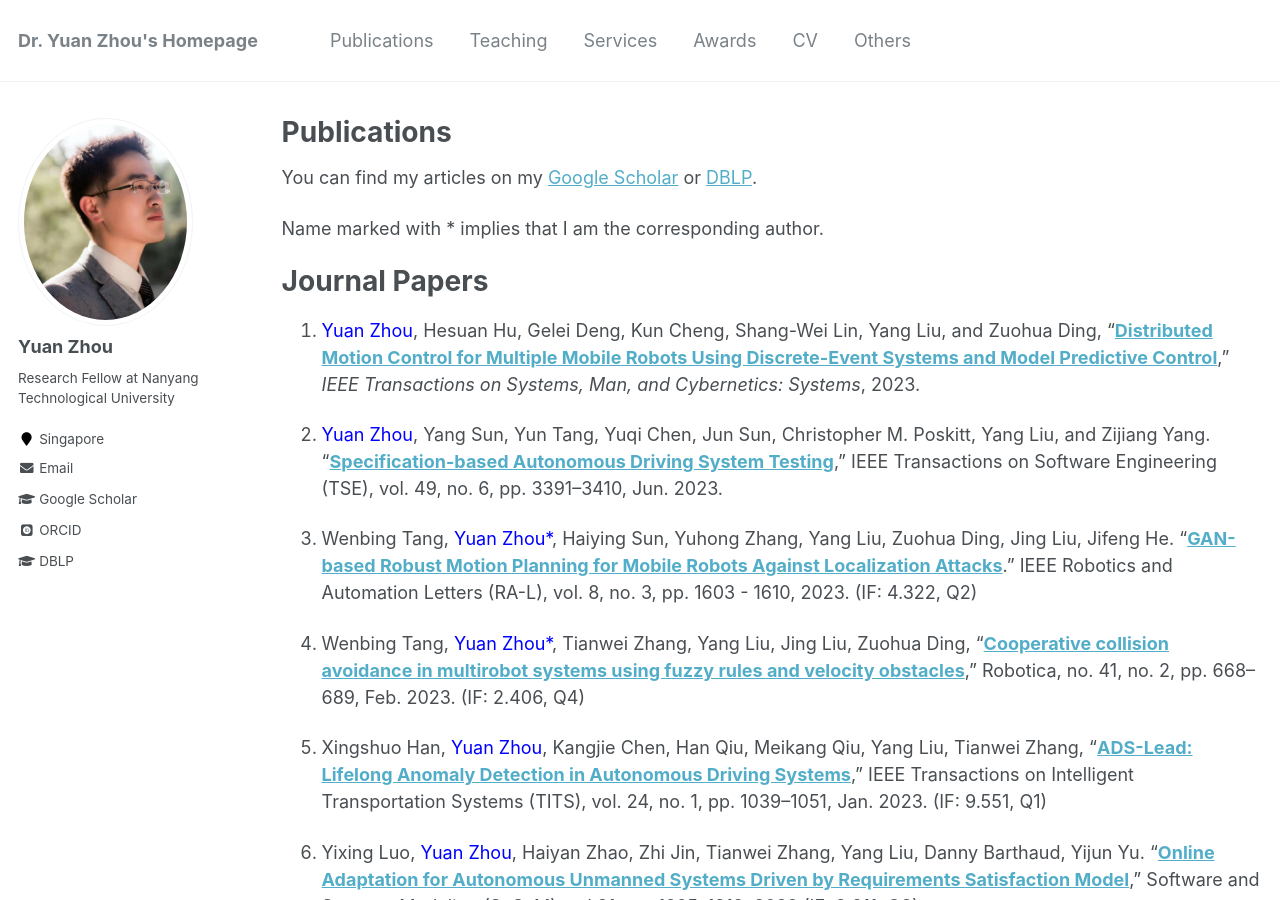
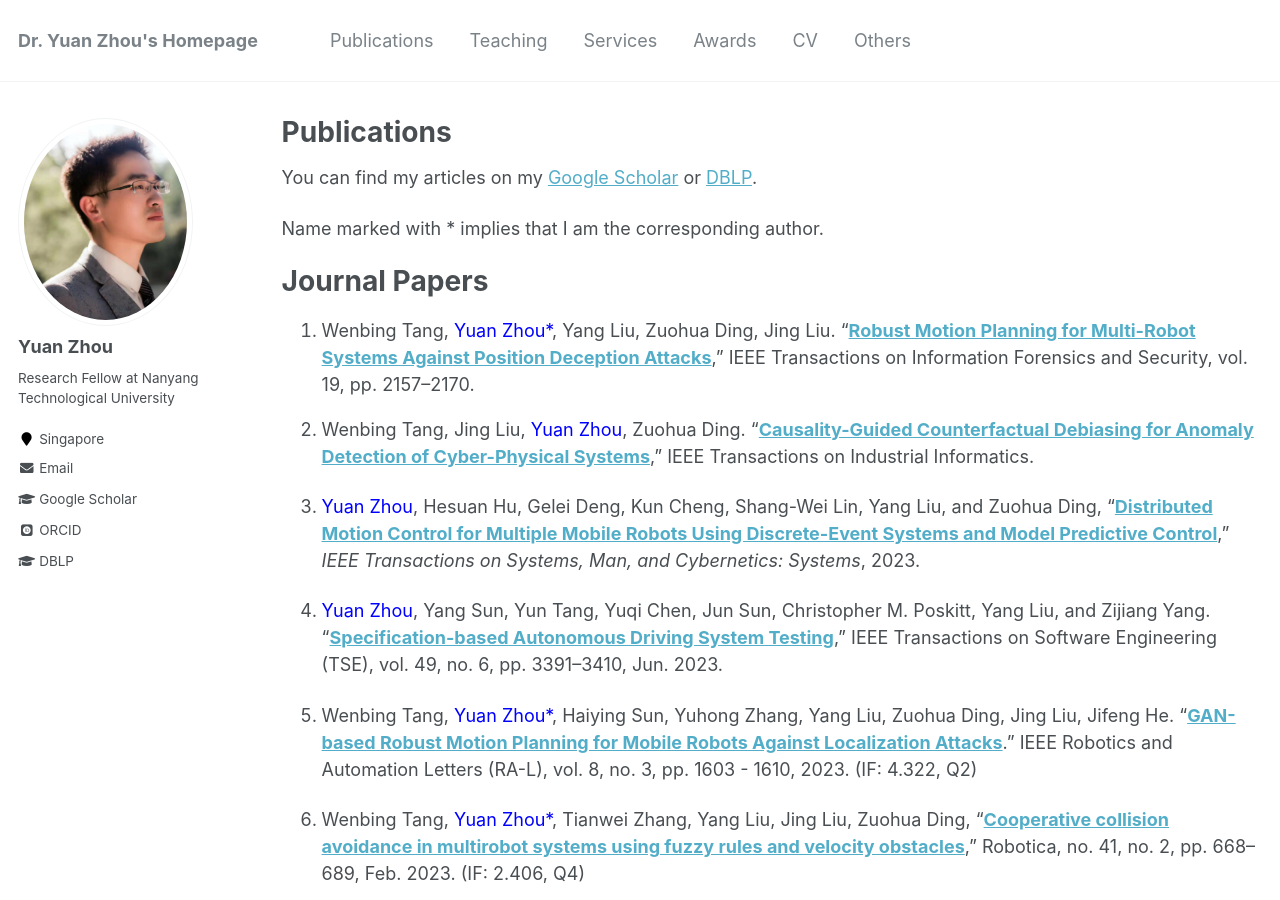
Before and after one commit to yuanzhou-yzhou/yuanzhou-yzhou.github.io, a Jekyll site: the page built from _pages/publications.md, in a window 1280 px wide and 900 px high. Built offline with Jekyll 4.4.1, drawn with Linux system fonts in a browser that asks for light colours; some web fonts are replaced; comment, search, counter and statistics services are not loaded.

Commit message:
Update publications.md

```diff
--- a/_pages/publications.md
+++ b/_pages/publications.md
@@ -17,66 +17,69 @@ Name marked with * implies that I am the corresponding author.
 
 [//]: # (*<u>Unmanned Autonomous Systems &#40;e.g., Robots and Autonomous Vehicles&#41;</u>*)
 
-1.  <span style="color:blue">Yuan Zhou</span>, Hesuan Hu, Gelei Deng, Kun Cheng, Shang-Wei Lin, Yang Liu,  and Zuohua Ding, "**[Distributed Motion Control for Multiple Mobile Robots Using Discrete-Event Systems and Model Predictive Control](https://ieeexplore.ieee.org/document/10292991)**," *IEEE Transactions on Systems, Man, and Cybernetics: Systems*, 2023.
+1. Wenbing Tang, <span style="color:blue">Yuan Zhou*</span>, Yang Liu, Zuohua Ding, Jing Liu. "**[Robust Motion Planning for Multi-Robot Systems Against Position Deception Attacks](https://ieeexplore.ieee.org/abstract/document/10373093)**," IEEE Transactions on Information Forensics and Security, vol. 19, pp. 2157--2170.
+2. Wenbing Tang, Jing Liu, <span style="color:blue">Yuan Zhou</span>, Zuohua Ding. "**[Causality-Guided Counterfactual Debiasing for Anomaly Detection of Cyber-Physical Systems](https://ieeexplore.ieee.org/abstract/document/10304362)**," IEEE Transactions on Industrial Informatics.
 
-2. <span style="color:blue">Yuan Zhou</span>, Yang Sun, Yun Tang, Yuqi Chen, Jun Sun, Christopher
+3.  <span style="color:blue">Yuan Zhou</span>, Hesuan Hu, Gelei Deng, Kun Cheng, Shang-Wei Lin, Yang Liu,  and Zuohua Ding, "**[Distributed Motion Control for Multiple Mobile Robots Using Discrete-Event Systems and Model Predictive Control](https://ieeexplore.ieee.org/document/10292991)**," *IEEE Transactions on Systems, Man, and Cybernetics: Systems*, 2023.
+
+4. <span style="color:blue">Yuan Zhou</span>, Yang Sun, Yun Tang, Yuqi Chen, Jun Sun, Christopher
 M. Poskitt, Yang Liu, and Zijiang Yang. "**[Specification-based Autonomous
 Driving System Testing](https://ieeexplore.ieee.org/abstract/document/10064002)**," IEEE Transactions on Software Engineering (TSE),
 vol. 49, no. 6, pp. 3391–3410, Jun. 2023.
 
-3. Wenbing Tang, <span style="color:blue">Yuan Zhou*</span>, Haiying Sun, Yuhong Zhang, Yang Liu,
+5. Wenbing Tang, <span style="color:blue">Yuan Zhou*</span>, Haiying Sun, Yuhong Zhang, Yang Liu,
 Zuohua Ding, Jing Liu, Jifeng He. "**[GAN-based Robust Motion Planning for
 Mobile Robots Against Localization Attacks](https://ieeexplore.ieee.org/document/10035458)**." IEEE Robotics and Automation
 Letters (RA-L), vol. 8, no. 3, pp. 1603 - 1610, 2023. (IF: 4.322, Q2)
 
-4. Wenbing Tang, <span style="color:blue">Yuan Zhou*</span>, Tianwei Zhang, Yang Liu, Jing Liu, Zuohua Ding, "**[Cooperative collision avoidance in multirobot systems using fuzzy rules
+6. Wenbing Tang, <span style="color:blue">Yuan Zhou*</span>, Tianwei Zhang, Yang Liu, Jing Liu, Zuohua Ding, "**[Cooperative collision avoidance in multirobot systems using fuzzy rules
 and velocity obstacles](https://www.cambridge.org/core/journals/robotica/article/abs/cooperative-collision-avoidance-in-multirobot-systems-using-fuzzy-rules-and-velocity-obstacles/1F047875C40CCEF628BEA12B207B0B1D)**," Robotica, no. 41, no. 2, pp. 668–689, Feb. 2023. (IF: 2.406, Q4)
 
-5. Xingshuo Han, <span style="color:blue">Yuan Zhou</span>, Kangjie Chen, Han Qiu, Meikang Qiu, Yang Liu, Tianwei Zhang, "**[ADS-Lead: Lifelong Anomaly Detection in Autonomous Driving Systems](https://ieeexplore.ieee.org/document/9690769)**,” IEEE Transactions on Intelligent Transportation Systems (TITS), vol. 24, no. 1, pp. 1039–1051, Jan. 2023. (IF: 9.551, Q1)
+7. Xingshuo Han, <span style="color:blue">Yuan Zhou</span>, Kangjie Chen, Han Qiu, Meikang Qiu, Yang Liu, Tianwei Zhang, "**[ADS-Lead: Lifelong Anomaly Detection in Autonomous Driving Systems](https://ieeexplore.ieee.org/document/9690769)**,” IEEE Transactions on Intelligent Transportation Systems (TITS), vol. 24, no. 1, pp. 1039–1051, Jan. 2023. (IF: 9.551, Q1)
 
-6. Yixing Luo, <span style="color:blue">Yuan Zhou</span>, Haiyan Zhao, Zhi Jin, Tianwei Zhang, Yang Liu,
+8. Yixing Luo, <span style="color:blue">Yuan Zhou</span>, Haiyan Zhao, Zhi Jin, Tianwei Zhang, Yang Liu,
 Danny Barthaud, Yijun Yu. "**[Online Adaptation for Autonomous Unmanned
 Systems Driven by Requirements Satisfaction Model](https://link.springer.com/article/10.1007/s10270-022-00981-7)**," Software and Systems
 Modeling (SoSyM), vol 21, pp. 1295–1319, 2022 (IF: 2.211, Q3).
-7. Zhaoxuan Wang, Yang Li, Shihao Wu,  <span style="color:blue">Yuan Zhou</span>, Libin Yang, Yuan Xu, Tianwei Zhang, Quan Pan. "**[A survey on cybersecurity attacks and defenses for unmanned aerial systems](https://www.sciencedirect.com/science/article/abs/pii/S1383762123000498)**," Journal of Systems Architecture, vol 38, Article No. 102870, May 2023.
+9. Zhaoxuan Wang, Yang Li, Shihao Wu,  <span style="color:blue">Yuan Zhou</span>, Libin Yang, Yuan Xu, Tianwei Zhang, Quan Pan. "**[A survey on cybersecurity attacks and defenses for unmanned aerial systems](https://www.sciencedirect.com/science/article/abs/pii/S1383762123000498)**," Journal of Systems Architecture, vol 38, Article No. 102870, May 2023.
 
-8. Kun Cheng, <span style="color:blue">Yuan Zhou</span>, Bihuan Chen, Rui Wang, Yuebin Bai, Yang Liu, "**[Guardauto: A Decentralized Runtime Protection System for Autonomous Driving](https://ieeexplore.ieee.org/abstract/document/9172045)**." *IEEE Transactions on Computers*, 2020. (IF: 2.663, Q2)
+10. Kun Cheng, <span style="color:blue">Yuan Zhou</span>, Bihuan Chen, Rui Wang, Yuebin Bai, Yang Liu, "**[Guardauto: A Decentralized Runtime Protection System for Autonomous Driving](https://ieeexplore.ieee.org/abstract/document/9172045)**." *IEEE Transactions on Computers*, 2020. (IF: 2.663, Q2)
 
-9. Kun Cheng, Yuebin Bai, <span style="color:blue">Yuan Zhou\*</span>, Yun Tang, David Sanan, Yang Liu, "**[CANeleon: Protecting CAN Bus With Frame ID Chameleon](https://ieeexplore.ieee.org/abstract/document/9079183)**." *IEEE Transactions on Vehicular Technology*, vol. 69, no. 7, pp. 7116-7130, 2020. (IF: 5.978, Q1)
+11. Kun Cheng, Yuebin Bai, <span style="color:blue">Yuan Zhou\*</span>, Yun Tang, David Sanan, Yang Liu, "**[CANeleon: Protecting CAN Bus With Frame ID Chameleon](https://ieeexplore.ieee.org/abstract/document/9079183)**." *IEEE Transactions on Vehicular Technology*, vol. 69, no. 7, pp. 7116-7130, 2020. (IF: 5.978, Q1)
 
-10. <span style="color:blue">Yuan Zhou</span>, Hesuan Hu, Yang Liu, Shang-Wei Lin, and Zuohua Ding, "**[A distributed method to avoid higher-order deadlocks in multi-robot systems](https://www.sciencedirect.com/science/article/pii/S0005109819305692)**." *Automatica*, vol. 112, 2020. (IF: 6.355, Q1)
+12. <span style="color:blue">Yuan Zhou</span>, Hesuan Hu, Yang Liu, Shang-Wei Lin, and Zuohua Ding, "**[A distributed method to avoid higher-order deadlocks in multi-robot systems](https://www.sciencedirect.com/science/article/pii/S0005109819305692)**." *Automatica*, vol. 112, 2020. (IF: 6.355, Q1)
 
-11. <span style="color:blue">Yuan Zhou</span>, Hesuan Hu, Yang Liu, Shang-Wei Lin, and Zuohua Ding, "**[A real-time and fully distributed approach to motion planning for multirobot systems](https://ieeexplore.ieee.org/abstract/document/8055437)**." *IEEE Transactions on Systems, Man, and Cybernetics: Systems*, vol. 49, no. 12 , pp. 2636-2650, 2019. (IF: 5.135, Q1)
+13. <span style="color:blue">Yuan Zhou</span>, Hesuan Hu, Yang Liu, Shang-Wei Lin, and Zuohua Ding, "**[A real-time and fully distributed approach to motion planning for multirobot systems](https://ieeexplore.ieee.org/abstract/document/8055437)**." *IEEE Transactions on Systems, Man, and Cybernetics: Systems*, vol. 49, no. 12 , pp. 2636-2650, 2019. (IF: 5.135, Q1)
 
-12. <span style="color:blue">Yuan Zhou</span>, Hesuan Hu, Yang Liu, Shang-Wei Lin, and Zuohua Ding, "**[A distributed approach to robust control of multi-robot systems](https://www.sciencedirect.com/science/article/pii/S0005109818304217)**." In *Automatica*, vol. 99, pp. 1-13, 2018. (IF: 6.355, Q1)
+14. <span style="color:blue">Yuan Zhou</span>, Hesuan Hu, Yang Liu, Shang-Wei Lin, and Zuohua Ding, "**[A distributed approach to robust control of multi-robot systems](https://www.sciencedirect.com/science/article/pii/S0005109818304217)**." In *Automatica*, vol. 99, pp. 1-13, 2018. (IF: 6.355, Q1)
 
-13. <span style="color:blue">Yuan Zhou</span>, Hesuan Hu, Yang Liu, and Zuohua Ding. "**[Collision and deadlock avoidance in multirobot systems: A distributed approach](https://ieeexplore.ieee.org/abstract/document/7875176)**." *IEEE Transactions on Systems, Man, and Cybernetics: Systems*, vol. 47, no. 7, pp. 1712–1726, 2017. (IF: 5.135, Q1)
+15. <span style="color:blue">Yuan Zhou</span>, Hesuan Hu, Yang Liu, and Zuohua Ding. "**[Collision and deadlock avoidance in multirobot systems: A distributed approach](https://ieeexplore.ieee.org/abstract/document/7875176)**." *IEEE Transactions on Systems, Man, and Cybernetics: Systems*, vol. 47, no. 7, pp. 1712–1726, 2017. (IF: 5.135, Q1)
 
-14. <span style="color:blue">周远</span>，胡核算，刘杨，林尚威， "**[分布式多机器人运动控制的离散事件系统方法](http://jcta.alljournals.ac.cn/CTA_CN/ch/reader/create_pdf.aspx?file_no=CCTA160918&flag=1&journal_id=CTA_CN&year_id=2018)**." 《控制理论与应用》，vol. 35, no. 1, pp. 110-120, 2018.
+16. <span style="color:blue">周远</span>，胡核算，刘杨，林尚威， "**[分布式多机器人运动控制的离散事件系统方法](http://jcta.alljournals.ac.cn/CTA_CN/ch/reader/create_pdf.aspx?file_no=CCTA160918&flag=1&journal_id=CTA_CN&year_id=2018)**." 《控制理论与应用》，vol. 35, no. 1, pp. 110-120, 2018.
 
-15. Zuohua Ding, <span style="color:blue">Yuan Zhou</span>, and Mengchu Zhou, "**[Modeling self-adaptive software systems by fuzzy rules and Petri nets](https://ieeexplore.ieee.org/abstract/document/7917321)**." *IEEE Transactions on Fuzzy Systems*, vol. 26, no. 2, pp. 967-984, 2018. (IF: 8.759, Q1)
+17. Zuohua Ding, <span style="color:blue">Yuan Zhou</span>, and Mengchu Zhou, "**[Modeling self-adaptive software systems by fuzzy rules and Petri nets](https://ieeexplore.ieee.org/abstract/document/7917321)**." *IEEE Transactions on Fuzzy Systems*, vol. 26, no. 2, pp. 967-984, 2018. (IF: 8.759, Q1)
 
-16. Zuohua Ding, <span style="color:blue">Yuan Zhou</span>, Geguang Pu, and Mengchu Zhou, "**[Online failure prediction for railway transportation systems based on Fuzzy rules and data analysis](https://ieeexplore.ieee.org/abstract/document/8357501)**." *IEEE Transactions on Reliability*, vol. 67, no. 3, pp. 1143-1158, 2018. (IF: 2.888, Q1)
+18. Zuohua Ding, <span style="color:blue">Yuan Zhou</span>, Geguang Pu, and Mengchu Zhou, "**[Online failure prediction for railway transportation systems based on Fuzzy rules and data analysis](https://ieeexplore.ieee.org/abstract/document/8357501)**." *IEEE Transactions on Reliability*, vol. 67, no. 3, pp. 1143-1158, 2018. (IF: 2.888, Q1)
 
-17. Zuohua Ding, <span style="color:blue">Yuan Zhou</span>, and MengChu Zhou, “**[Modeling self-adaptive software systems with learning Petri nets](https://ieeexplore.ieee.org/abstract/document/7115165)**." *IEEE Transactions on Systems, Man, and Cybernetics: Systems*, vol. 46, no. 4, pp. 483–498, 2016. (IF: 2.35, Q2)
+19. Zuohua Ding, <span style="color:blue">Yuan Zhou</span>, and MengChu Zhou, “**[Modeling self-adaptive software systems with learning Petri nets](https://ieeexplore.ieee.org/abstract/document/7115165)**." *IEEE Transactions on Systems, Man, and Cybernetics: Systems*, vol. 46, no. 4, pp. 483–498, 2016. (IF: 2.35, Q2)
 
-18. Zuohua Ding, Ting Xu, Tiantian Ye, and <span style="color:blue">Yuan Zhou</span>, "**[Online prediction and improvement of reliability for service oriented systems](https://ieeexplore.ieee.org/abstract/document/7361770/)**." *IEEE Transactions on Reliability*, vol. 65, no. 3, pp. 1133–1148, 2016. (IF: 2.79, Q1)
+20. Zuohua Ding, Ting Xu, Tiantian Ye, and <span style="color:blue">Yuan Zhou</span>, "**[Online prediction and improvement of reliability for service oriented systems](https://ieeexplore.ieee.org/abstract/document/7361770/)**." *IEEE Transactions on Reliability*, vol. 65, no. 3, pp. 1133–1148, 2016. (IF: 2.79, Q1)
 
-19. Zuohua Ding, <span style="color:blue">Yuan Zhou</span>, Mingyue Jiang, and MengChu Zhou, “**[A new class of Petri nets for modeling and property verification of switched stochastic systems](https://ieeexplore.ieee.org/abstract/document/6995961/)**." *IEEE Transactions on Systems, Man, and Cybernetics: Systems*, vol. 45, no. 7, pp. 1087–1100, 2015. (IF: 1.598, Q2)
+21. Zuohua Ding, <span style="color:blue">Yuan Zhou</span>, Mingyue Jiang, and MengChu Zhou, “**[A new class of Petri nets for modeling and property verification of switched stochastic systems](https://ieeexplore.ieee.org/abstract/document/6995961/)**." *IEEE Transactions on Systems, Man, and Cybernetics: Systems*, vol. 45, no. 7, pp. 1087–1100, 2015. (IF: 1.598, Q2)
 
-20. Zuohua Ding, <span style="color:blue">Yuan Zhou</span>, and MengChu Zhou, “**[A polynomial algorithm to performance analysis of concurrent systems via Petri nets and ordinary differential equations](https://ieeexplore.ieee.org/abstract/document/6684591)**." *IEEE Transactions on Automation Science and Engineering*, vol. 12, no. 1, pp. 295–308, 2015. (IF: 2.696, Q1)
+22. Zuohua Ding, <span style="color:blue">Yuan Zhou</span>, and MengChu Zhou, “**[A polynomial algorithm to performance analysis of concurrent systems via Petri nets and ordinary differential equations](https://ieeexplore.ieee.org/abstract/document/6684591)**." *IEEE Transactions on Automation Science and Engineering*, vol. 12, no. 1, pp. 295–308, 2015. (IF: 2.696, Q1)
 
-21. Zuohua Ding, <span style="color:blue">Yuan Zhou</span>, and MengChu Zhou, “**[Stability analysis of switched fuzzy systems via model checking](https://ieeexplore.ieee.org/abstract/document/6698303)**." In *IEEE Transactions on Fuzzy Systems*, vol. 22, no. 6, pp. 1503-1514, Dec. 2014. (IF: 8.746, Q1)
+23. Zuohua Ding, <span style="color:blue">Yuan Zhou</span>, and MengChu Zhou, “**[Stability analysis of switched fuzzy systems via model checking](https://ieeexplore.ieee.org/abstract/document/6698303)**." In *IEEE Transactions on Fuzzy Systems*, vol. 22, no. 6, pp. 1503-1514, Dec. 2014. (IF: 8.746, Q1)
 
-22. <span style="color:blue">周远</span>，丁佐华，"**[基于程序不变量计算软件可靠性](http://www.jos.org.cn/jos/ch/reader/view_abstract.aspx?file_no=4803&flag=1)**.", 《软件学报》， vol. 26, no. 12, pp. 3075-3087, 2015.
+24. <span style="color:blue">周远</span>，丁佐华，"**[基于程序不变量计算软件可靠性](http://www.jos.org.cn/jos/ch/reader/view_abstract.aspx?file_no=4803&flag=1)**.", 《软件学报》， vol. 26, no. 12, pp. 3075-3087, 2015.
 
-23. 杨晓燕，<span style="color:blue">周远</span>，丁佐华，"**[基于在线故障定位及自主适应提高软件可靠性](http://www.jos.org.cn/jos/ch/reader/view_abstract.aspx?file_no=4761&flag=1)**.", 《软件学报》， vol. 26, no. 4, pp. 886-903, 2015.
+25. 杨晓燕，<span style="color:blue">周远</span>，丁佐华，"**[基于在线故障定位及自主适应提高软件可靠性](http://www.jos.org.cn/jos/ch/reader/view_abstract.aspx?file_no=4761&flag=1)**.", 《软件学报》， vol. 26, no. 4, pp. 886-903, 2015.
 
-24. Jipeng Wang, Hesuan Hu, Chunrong Pan, <span style="color:blue">Yuan Zhou</span>, and Liang Li, "**[Scheduling dual-arm cluster tools with multiple wafer types and residency time constraints](https://ieeexplore.ieee.org/abstract/document/9080619)**." *IEEE/CAA Journal of Automatica Sinica*, vol. 7, no, 3, pp. 776-789, 2020. (IF: 6.171, Q1)
+26. Jipeng Wang, Hesuan Hu, Chunrong Pan, <span style="color:blue">Yuan Zhou</span>, and Liang Li, "**[Scheduling dual-arm cluster tools with multiple wafer types and residency time constraints](https://ieeexplore.ieee.org/abstract/document/9080619)**." *IEEE/CAA Journal of Automatica Sinica*, vol. 7, no, 3, pp. 776-789, 2020. (IF: 6.171, Q1)
 
-25. Jipeng Wang, Chunrong Pan, Hesuan Hu, Liang Li, and <span style="color:blue">Yuan Zhou</span>, "**[A cyclic scheduling approach to single-arm cluster tools with multiple wafer types and residency time constraints](https://ieeexplore.ieee.org/abstract/document/8543218)**." *IEEE Transactions on Automation Science and Engineering*, vol. 16, no, 3, pp. 1373-1386, 2019. (IF: 5.224, Q1)
+27. Jipeng Wang, Chunrong Pan, Hesuan Hu, Liang Li, and <span style="color:blue">Yuan Zhou</span>, "**[A cyclic scheduling approach to single-arm cluster tools with multiple wafer types and residency time constraints](https://ieeexplore.ieee.org/abstract/document/8543218)**." *IEEE Transactions on Automation Science and Engineering*, vol. 16, no, 3, pp. 1373-1386, 2019. (IF: 5.224, Q1)
 
-26. <span style="color:blue">周远</span>，徐映红，徐定华，"**[结合粒子群算法的一类双层纺织材料厚度设计反问题](http://www.fzxb.org.cn/CN/Y2013/V34/I6/40)**", 《纺织学报》，vol. 34, no. 6, pp. 40-45, 2013.
+28. <span style="color:blue">周远</span>，徐映红，徐定华，"**[结合粒子群算法的一类双层纺织材料厚度设计反问题](http://www.fzxb.org.cn/CN/Y2013/V34/I6/40)**", 《纺织学报》，vol. 34, no. 6, pp. 40-45, 2013.
 
 
 
```
